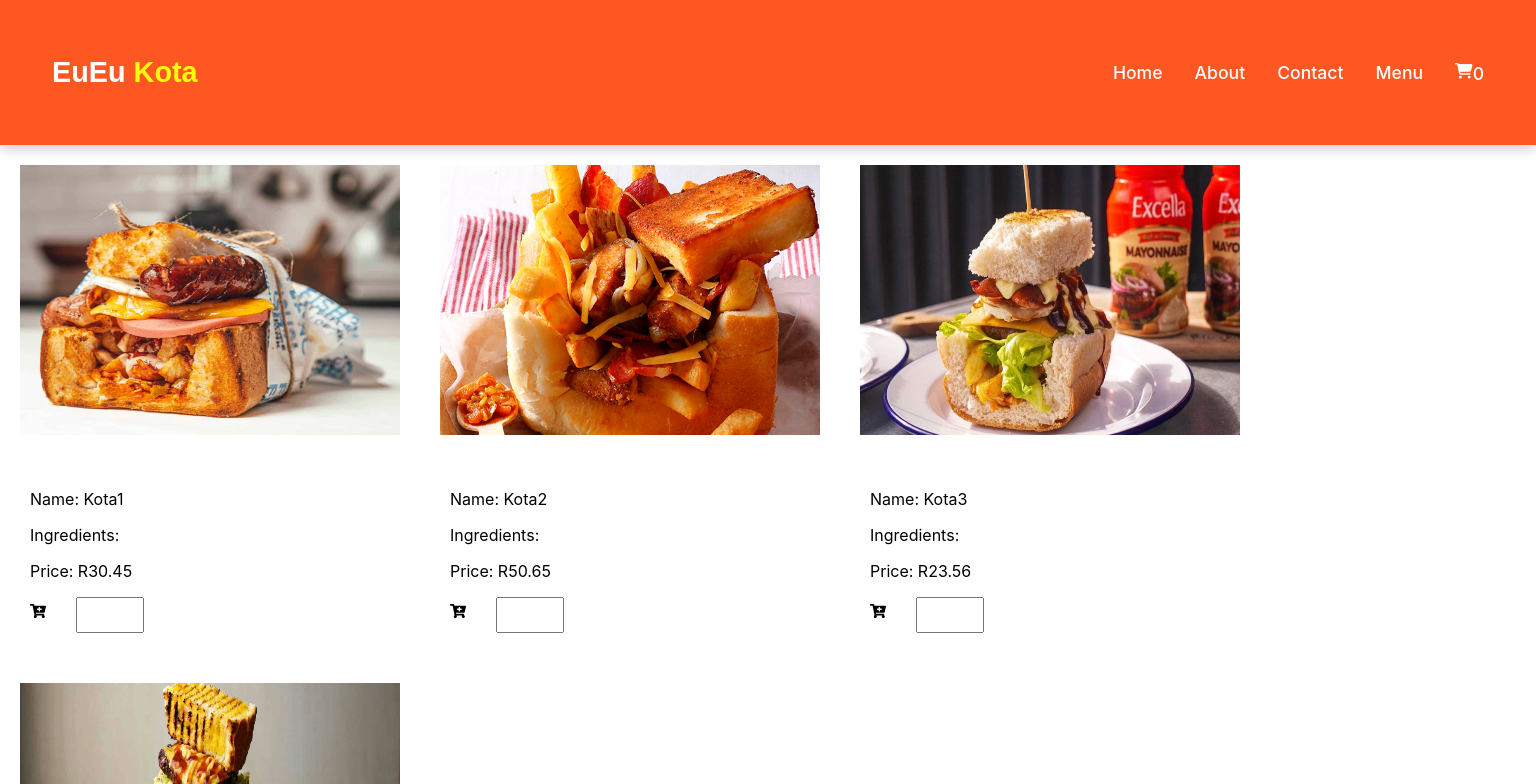
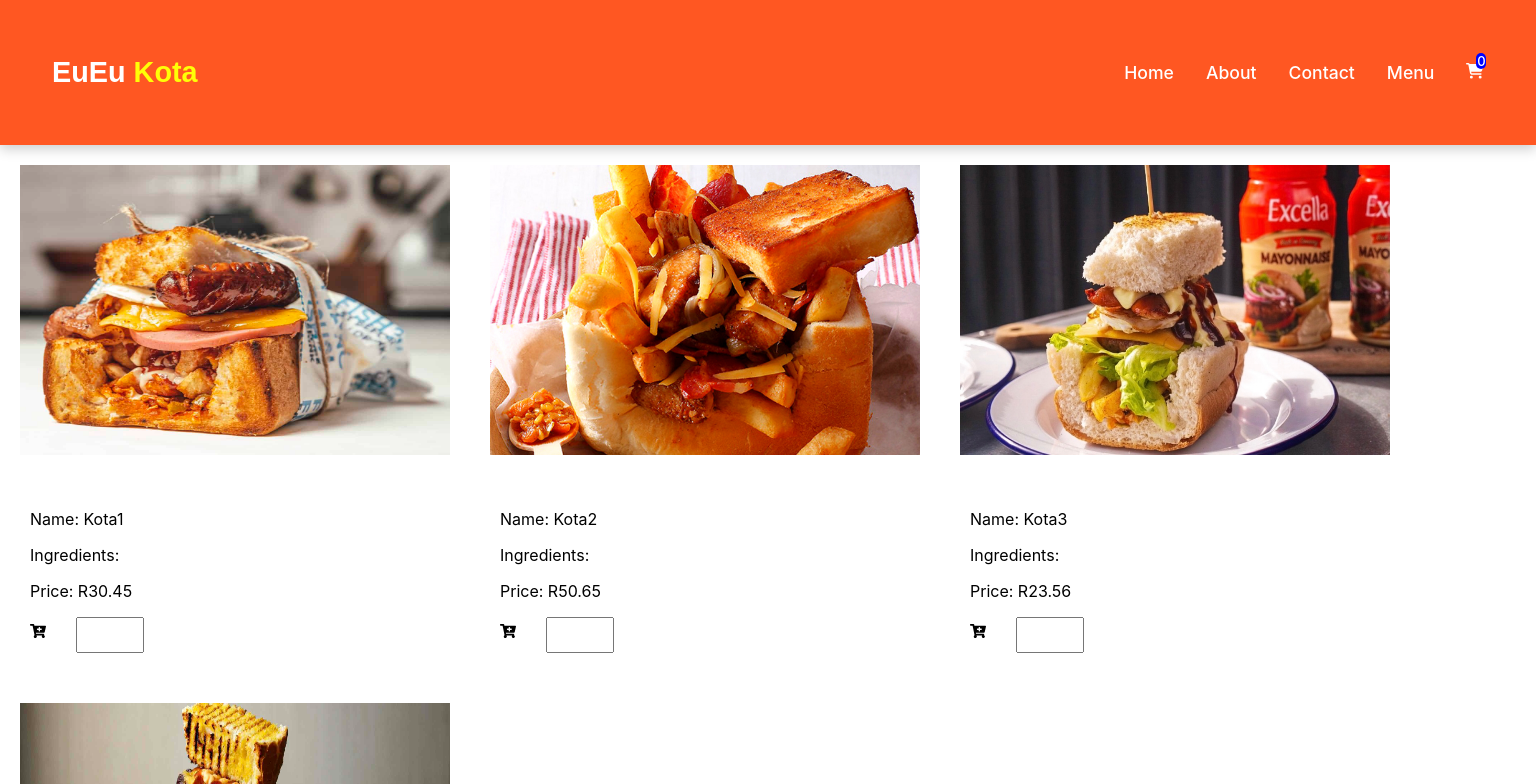
Before and after one commit to eureka03/eueuKota, a React (Create React App) app: page /Menu in a window 1536 px wide. Shown: the top 784 px of the page. Built offline with nearby package versions, Linux system fonts and the light colour scheme.

Commit message:
Changes added

```diff
--- a/src/Components/About.css
+++ b/src/Components/About.css
@@ -8,7 +8,7 @@
     color:white;
     gap:2rem;
     font-family: 'Poppins',sans-serif;
-    height:750px;
+    height:320px;
 }
 
 .about-content{
--- a/src/Components/Contact.css
+++ b/src/Components/Contact.css
@@ -1,5 +1,5 @@
 .order-section{
-    height:852px;
+    height:430px;
     display:flex;
     justify-content:center;
     background:linear-gradient(to right, #ff5722,#ff9800);
@@ -7,7 +7,7 @@
     padding-top:50px;
 }
 .order-form{
-    backdrop-filter:blur(15px);
+
     background:rgba(255,255,255,0.1);
     border:2px solid rgba(255,255,255,0.2);
     border-radius:20px;
@@ -70,7 +70,6 @@
 }
 @media (min-width:770px) and (max-width:1299px){
     .order-form{
-        backdrop-filter:blur(15px);
         background:rgba(255,255,255,0.1);
         border:2px solid rgba(255,255,255,0.2);
         border-radius:20px;
@@ -122,3 +121,13 @@
         background-color:#ffe0b2;
     }
 }
+@media (min-width:1299px){
+    .order-section{
+        height:750px;
+        display:flex;
+        justify-content:center;
+        background:linear-gradient(to right, #ff5722,#ff9800);
+        font-family:'Poppins',sans-serif;
+        padding-top:50px;
+    }
+}
--- a/src/Components/Hero.css
+++ b/src/Components/Hero.css
@@ -59,10 +59,10 @@
 
     }
     .hero-image{
-        width:450px;
+        width:680px;
         border-radius:20px;
         box-shadow:0 10px 30px rgba(100,200,0,0.3);
-        height:380px;
+        height:550px;
     }
     .hero-content{
         display:flex;
@@ -70,7 +70,7 @@
 
         justify-content:space-between;
         max-width:1200px;
-        margin:5px auto;
+        margin:2px auto;
         height:105.5vh;
 
     }
@@ -108,7 +108,7 @@
         max-width:1500px;
         margin:auto;
         gap:20rem;
-        height:72vh;
+        height:67.7vh;
     }
 
     .hero-image{
--- a/src/Components/Menu.css
+++ b/src/Components/Menu.css
@@ -19,3 +19,22 @@
     height:30px;
     text-align:center;
 }
+@media(min-width:1300px){
+    .menu-images{
+        width:430px;
+        height:290px;
+        margin:20px;
+        background-blend-mode: lighten;
+
+    }
+
+}
+@media(max-width:768px){
+    .menu-images{
+        width:720px;
+        height:490px;
+        margin:20px;
+        background-blend-mode: lighten;
+
+    }
+}
--- a/src/Components/Menu.js
+++ b/src/Components/Menu.js
@@ -38,6 +38,7 @@ export default function Menu(){
     const handleChange = (e) =>{
         setQuantity(e.target.value);
     }
+
     return(
         <div className="Menu-config">
               {Images.map((i)=>
--- a/src/Components/Navbar.css
+++ b/src/Components/Navbar.css
@@ -95,6 +95,19 @@
         transition:transform 0.3s ease-in-out;
         opacity:0;
         pointer-events:none;
+    }
+    .cartcart{
+        position:relative;
+    }
+    .cartCount{
+        position: absolute;
+        top:-10px;
+        background:blue;
+        border-radius:10px;
+        left:10px;
+        font-size:13px;
+        text-align:center;
+        width:10px;
     }
 
     .navbar{
@@ -201,6 +214,19 @@
         padding:20px;
         position:relative;
     }
+    .cartcart{
+        position:relative;
+    }
+    .cartCount{
+        position: absolute;
+        top:-9px;
+        background:blue;
+        border-radius:10px;
+        left:10px;
+        font-size:13px;
+        text-align:center;
+        width:10px;
+    }
     .logo a{
         color:white;
         font-size:1.8rem;
```
